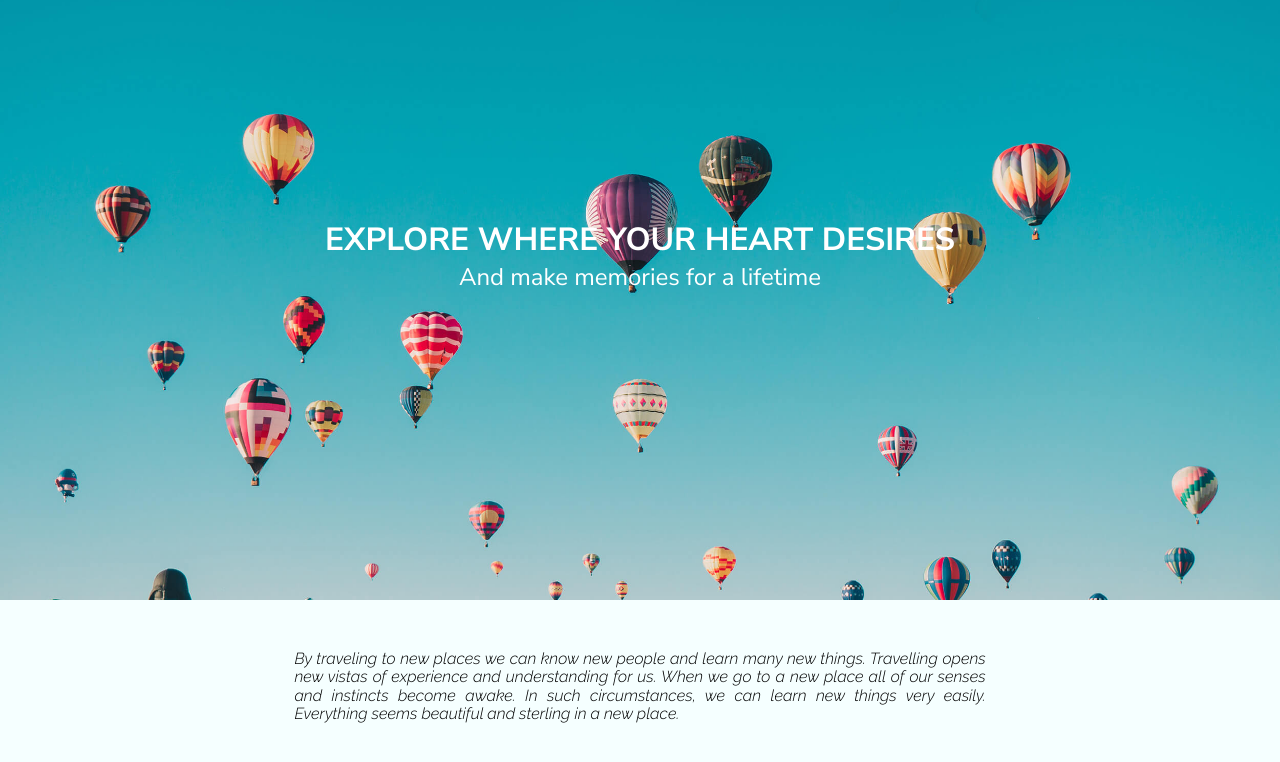
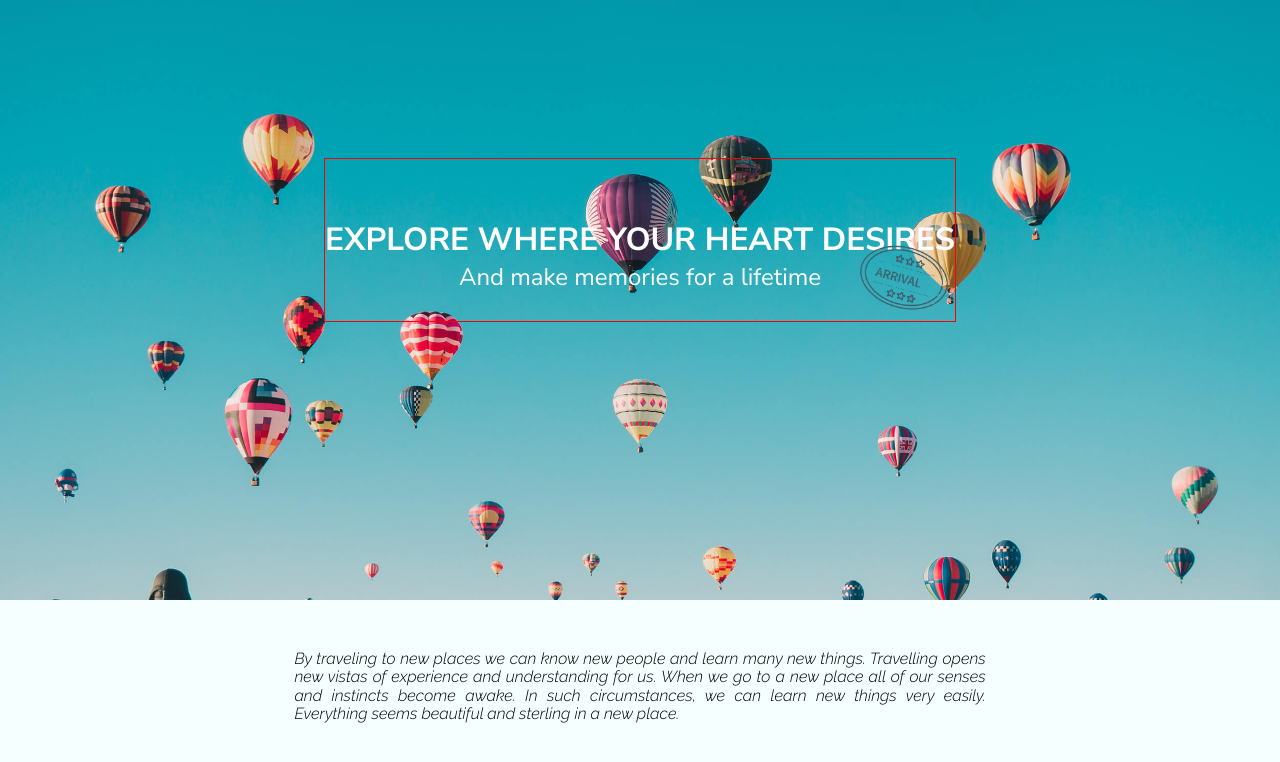
Before and after one commit to yukiiimak/Motion-F21-PM, a website: page deploy/index.html in a window 1280 px wide. Shown: the part 120-882 px from the top of the page. Drawn offline with Linux system fonts and the light colour scheme.

Commit message:
stamp png code inputted by josh

```diff
--- a/deploy/index.html
+++ b/deploy/index.html
@@ -38,12 +38,15 @@
 <section id="hero">
     <div>
         <article class="front">
+
             <section id="hero-content">
                 <h1>EXPLORE WHERE YOUR HEART DESIRES</h1>
                 <h2>And make memories for a lifetime</h2>
+                <img src="img/original/TravelStamps.png" alt="stamp">
             </section>
         </article>
     </div>
+
 </section>
 <section id="blurb">
     <div>
--- a/dev/scss/sections/_hero.scss
+++ b/dev/scss/sections/_hero.scss
@@ -2,6 +2,7 @@
     height: 90vh;
     width: 100%;
     overflow: hidden;
+
 
     @include xl{
         display: grid;
@@ -29,6 +30,8 @@
             #hero-content {
                 color: white;
                 text-align: center;
+                position: relative;
+                border: 1px solid red;
 
                 h1{
                     font-family: 'Nunito Sans', sans-serif;
@@ -44,7 +47,16 @@
                     line-height: 47px;
                     margin-top: -65px;
                 }
+
+                img{
+                    position: absolute;
+                    right: 0vw;
+                    bottom: 0vh;
+                    width: 100px;
+                }
         }
         }
     }
+
+
 }
```
Also changed, not shown: deploy/css/styles.css, 1 other file.
